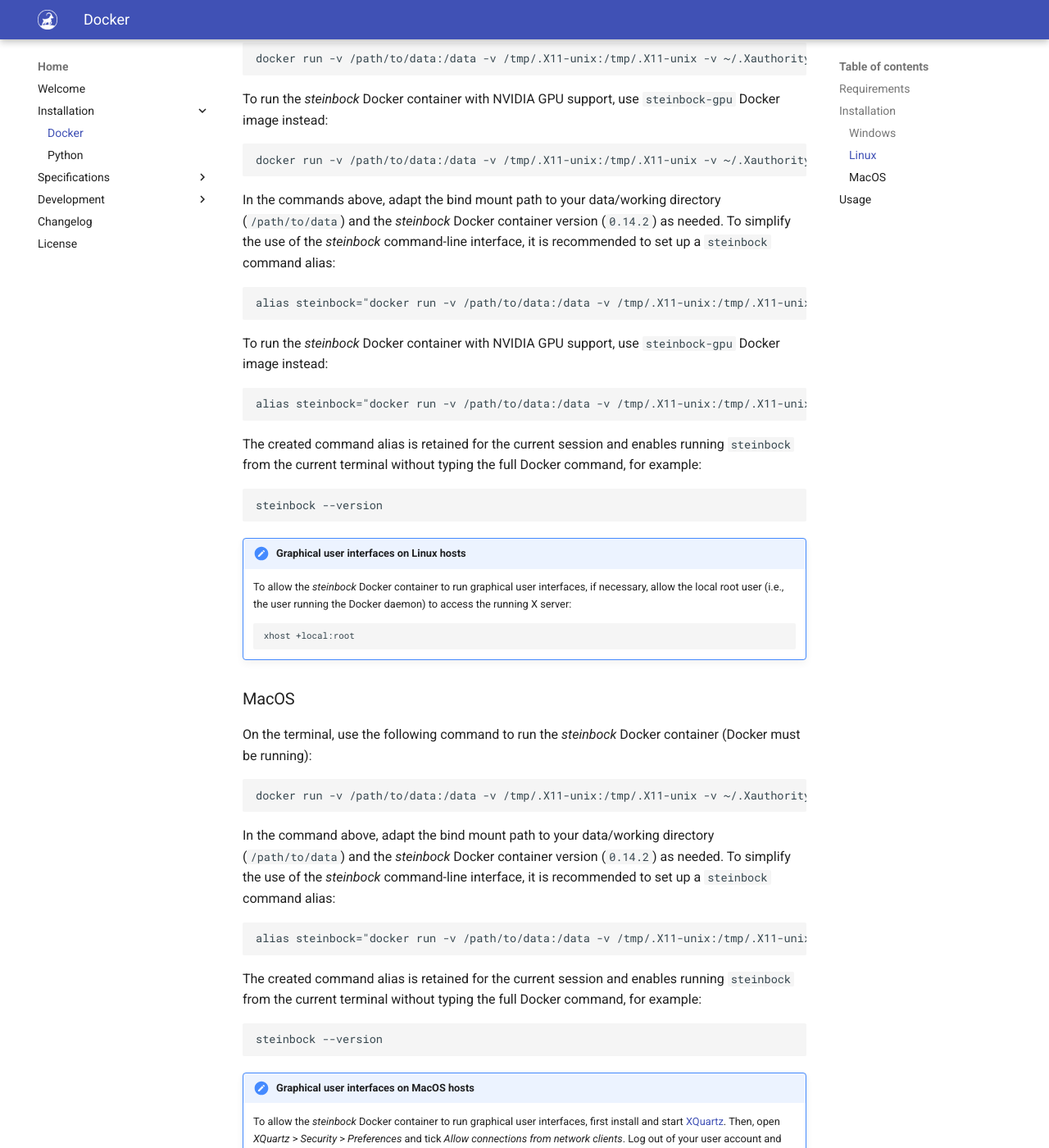
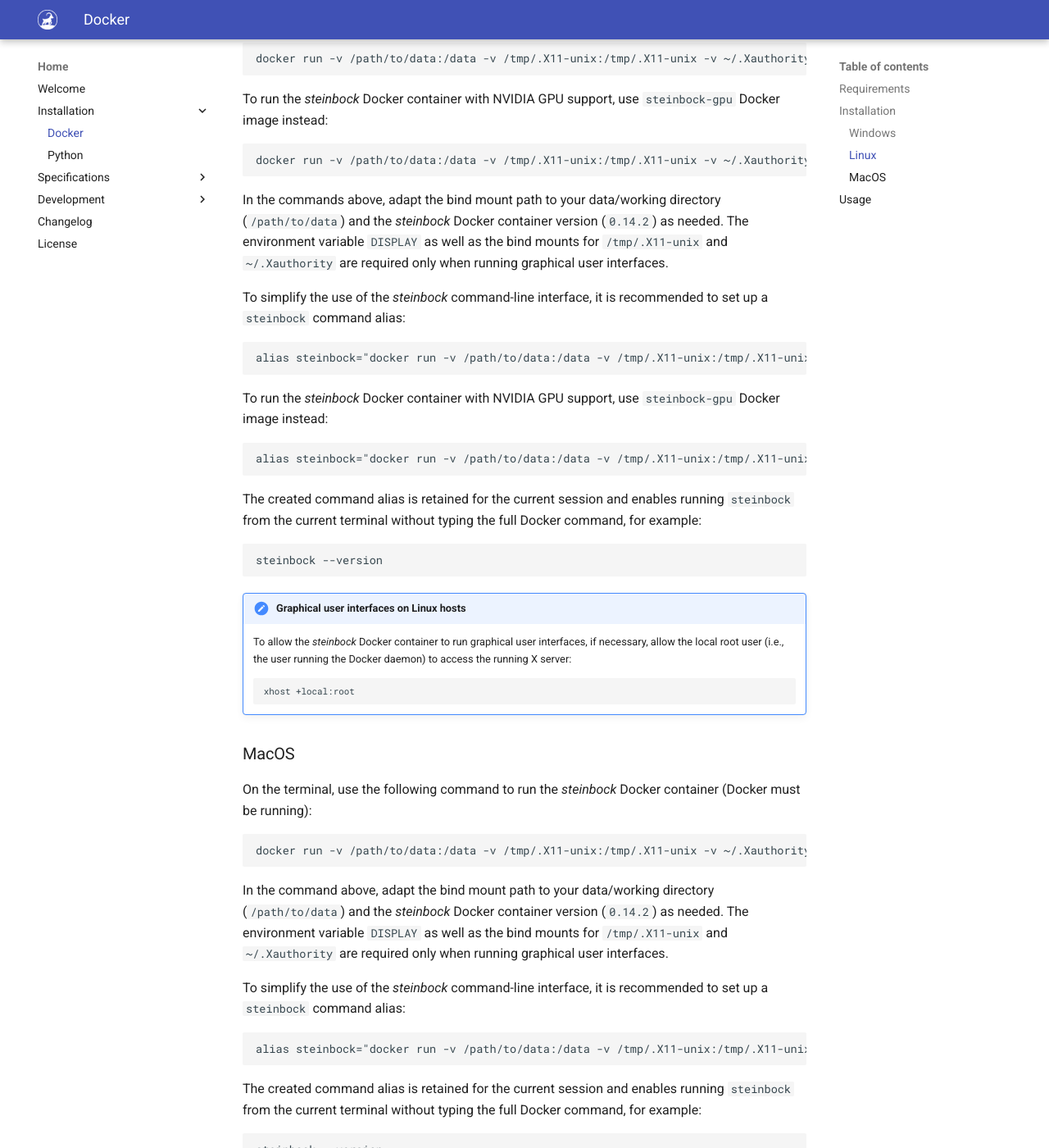
Before and after one commit to BodenmillerGroup/steinbock, an MkDocs documentation site: the page built from docs/install-docker.md, in a window 1280 px wide and 1400 px high, scrolled down 2461 px. Shown: the whole window at 82% size. Built offline with MkDocs 1.6.1 and Material for MkDocs 9.7.7, drawn with Linux system fonts in a browser that asks for light colours; the version menu is left out.

Commit message:
explain Docker run options (closes #104)

```diff
--- a/docs/install-docker.md
+++ b/docs/install-docker.md
@@ -74,7 +74,9 @@
 
     docker run -v /path/to/data:/data -v /tmp/.X11-unix:/tmp/.X11-unix -v ~/.Xauthority:/home/steinbock/.Xauthority:ro -u $(id -u):$(id -g) -e DISPLAY --gpus all ghcr.io/bodenmillergroup/steinbock-gpu:0.14.2
 
-In the commands above, adapt the bind mount path to your data/working directory (`/path/to/data`) and the *steinbock* Docker container version (`0.14.2`) as needed. To simplify the use of the *steinbock* command-line interface, it is recommended to set up a `steinbock` command alias:
+In the commands above, adapt the bind mount path to your data/working directory (`/path/to/data`) and the *steinbock* Docker container version (`0.14.2`) as needed. The environment variable `DISPLAY` as well as the bind mounts for `/tmp/.X11-unix` and `~/.Xauthority` are required only when running graphical user interfaces.
+
+To simplify the use of the *steinbock* command-line interface, it is recommended to set up a `steinbock` command alias:
 
     alias steinbock="docker run -v /path/to/data:/data -v /tmp/.X11-unix:/tmp/.X11-unix -v ~/.Xauthority:/home/steinbock/.Xauthority:ro -u $(id -u):$(id -g) -e DISPLAY ghcr.io/bodenmillergroup/steinbock:0.14.2"
 
@@ -97,7 +99,9 @@
 
     docker run -v /path/to/data:/data -v /tmp/.X11-unix:/tmp/.X11-unix -v ~/.Xauthority:/home/steinbock/.Xauthority:ro -u $(id -u):$(id -g) -e DISPLAY=$(hostname):0 ghcr.io/bodenmillergroup/steinbock:0.14.2
 
-In the command above, adapt the bind mount path to your data/working directory (`/path/to/data`) and the *steinbock* Docker container version (`0.14.2`) as needed. To simplify the use of the *steinbock* command-line interface, it is recommended to set up a `steinbock` command alias:
+In the command above, adapt the bind mount path to your data/working directory (`/path/to/data`) and the *steinbock* Docker container version (`0.14.2`) as needed. The environment variable `DISPLAY` as well as the bind mounts for `/tmp/.X11-unix` and `~/.Xauthority` are required only when running graphical user interfaces.
+
+To simplify the use of the *steinbock* command-line interface, it is recommended to set up a `steinbock` command alias:
 
     alias steinbock="docker run -v /path/to/data:/data -v /tmp/.X11-unix:/tmp/.X11-unix -v ~/.Xauthority:/home/steinbock/.Xauthority:ro -u $(id -u):$(id -g) -e DISPLAY=$(hostname):0 ghcr.io/bodenmillergroup/steinbock:0.14.2"
 
```
